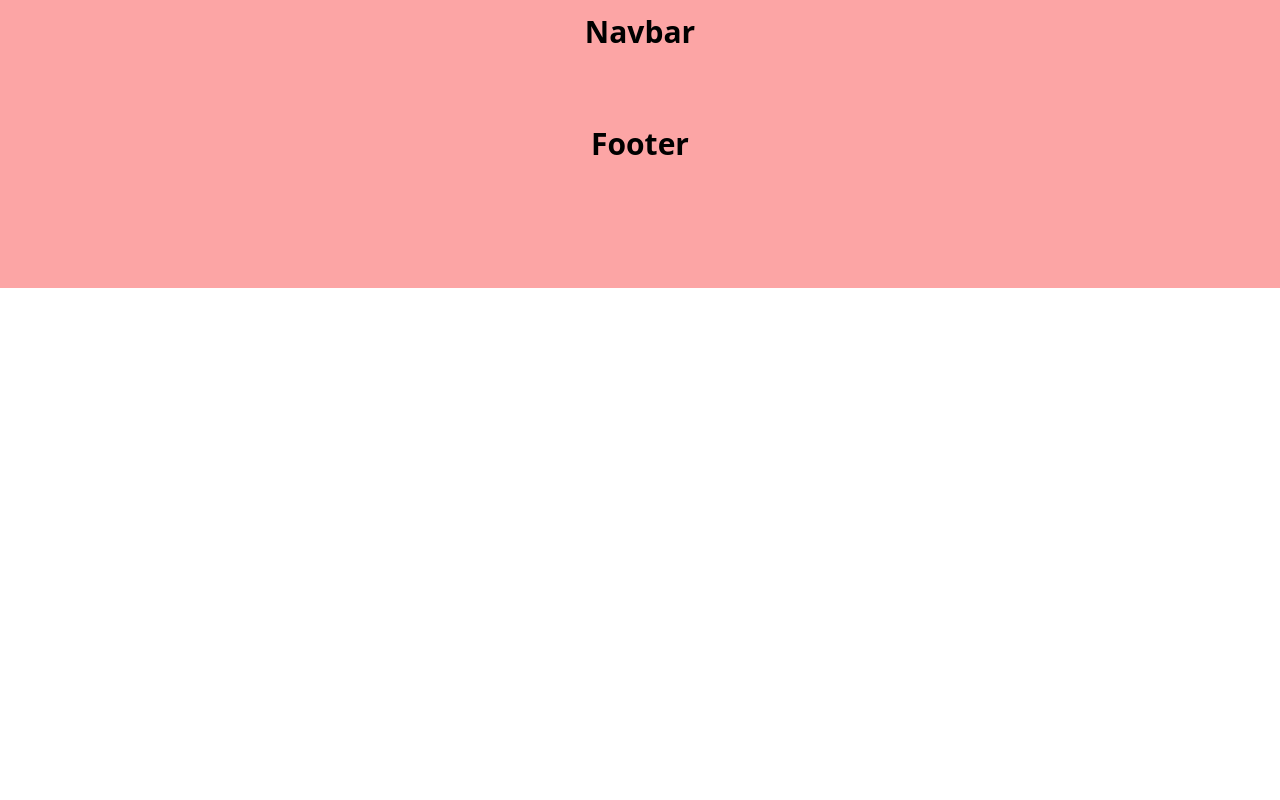
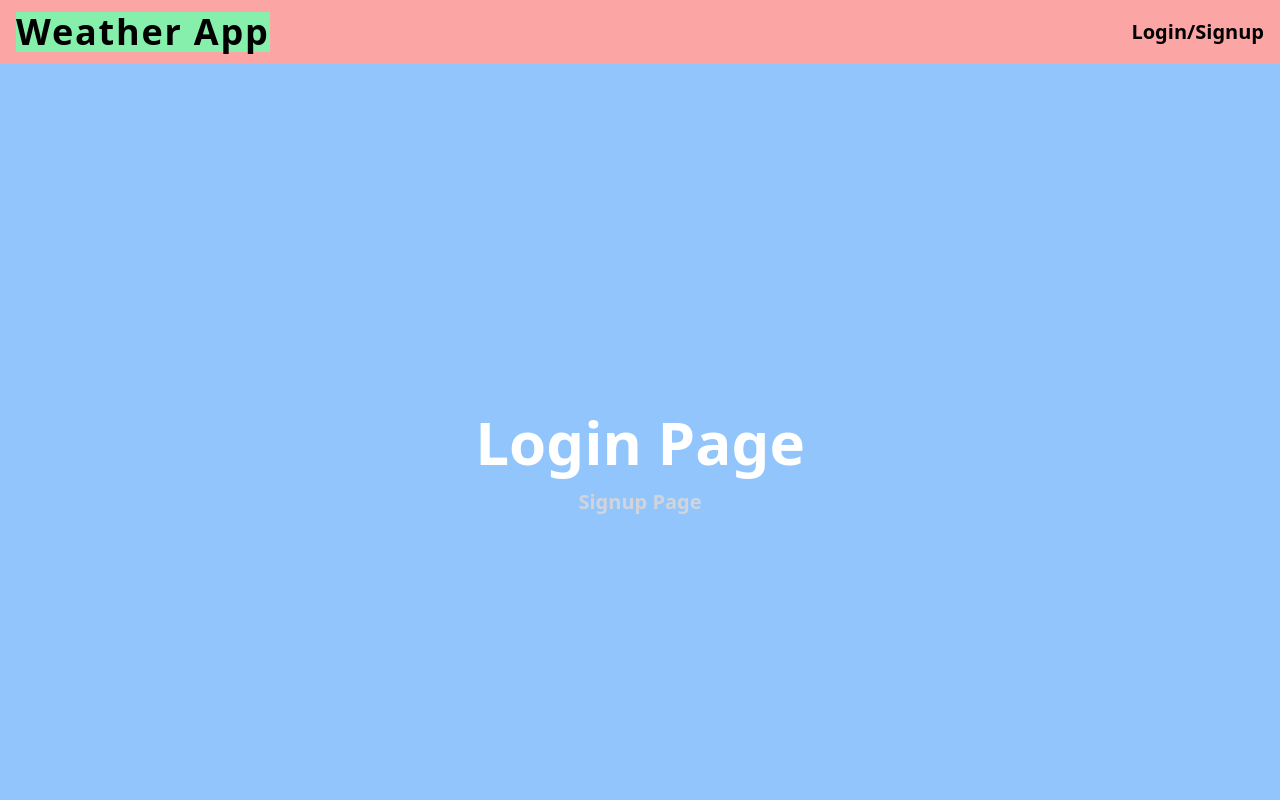
Before and after one commit to csutrick/weather-app, a React (Create React App) app in the folder client/: page /login in a window 1280 px wide. Before the commit this address had no page. Shown: the top 800 px of the page. Built offline with nearby package versions, Linux system fonts and the light colour scheme.

Commit message:
Added login signup pages, basic routing

```diff
--- a/client/src/App.js
+++ b/client/src/App.js
@@ -11,6 +11,8 @@ import { BrowserRouter as Router, Route, Routes } from "react-router-dom";
 import Navbar from "./components/Navbar/index.js";
 import Footer from "./components/Footer/index.js";
 import Home from "./pages/Home.js";
+import Login from "./pages/Login.js";
+import Signup from "./pages/Signup.js";
 
 const httpLink = createHttpLink({
   uri: "/graphql",
@@ -39,6 +41,8 @@ function App() {
         <Navbar />
         <Routes>
           <Route path="/" element={<Home />} />
+          <Route path="/login" element={<Login />} />
+          <Route path="/signup" element={<Signup />} />
         </Routes>
         <Footer />
       </Router>
--- a/client/src/components/Navbar/index.js
+++ b/client/src/components/Navbar/index.js
@@ -1,9 +1,16 @@
 import React from "react";
+import { Link } from "react-router-dom";
+import { useNavigate } from "react-router-dom";
+
+import Logo from "./logo";
 
 const Navbar = () => {
   return (
-    <nav className="fixed top-0 z-40 flex h-16 w-full items-center justify-center bg-red-300">
-      <h2 className="text-3xl font-bold text-black">Navbar</h2>
+    <nav className="fixed top-0 z-40 flex h-16 w-full flex-nowrap items-center justify-between bg-red-300 px-4">
+      <Logo />
+      <Link className="" to="/login">
+        <p className="text-xl font-bold text-black">Login/Signup</p>
+      </Link>
     </nav>
   );
 };
--- /dev/null
+++ b/client/src/components/Navbar/logo.js
@@ -0,0 +1,14 @@
+import React from "react";
+import { Link } from "react-router-dom";
+
+const Logo = () => {
+  return (
+    <div className="bg-green-300">
+      <Link className="" to="/">
+        <p className="text-4xl font-bold tracking-wider">Weather App</p>
+      </Link>
+    </div>
+  );
+};
+
+export default Logo;
--- /dev/null
+++ b/client/src/pages/Login.js
@@ -0,0 +1,15 @@
+import React from "react";
+import { Link } from "react-router-dom";
+
+const Login = () => {
+  return (
+    <section className="mt-16 flex h-screen flex-col items-center justify-center bg-blue-300">
+      <h2 className="text-6xl font-bold text-white">Login Page</h2>
+      <Link className="mt-4" to="/signup">
+        <p className="text-xl font-bold text-gray-300">Signup Page</p>
+      </Link>
+    </section>
+  );
+};
+
+export default Login;
--- /dev/null
+++ b/client/src/pages/Signup.js
@@ -0,0 +1,15 @@
+import React from "react";
+import { Link } from "react-router-dom";
+
+const Signup = () => {
+  return (
+    <section className="mt-16 flex h-screen flex-col items-center justify-center bg-blue-300">
+      <h2 className="text-6xl font-bold text-white">Signup Page</h2>
+      <Link className="mt-4" to="/login">
+        <p className="text-xl font-bold text-gray-300">Login Page</p>
+      </Link>
+    </section>
+  );
+};
+
+export default Signup;
```
